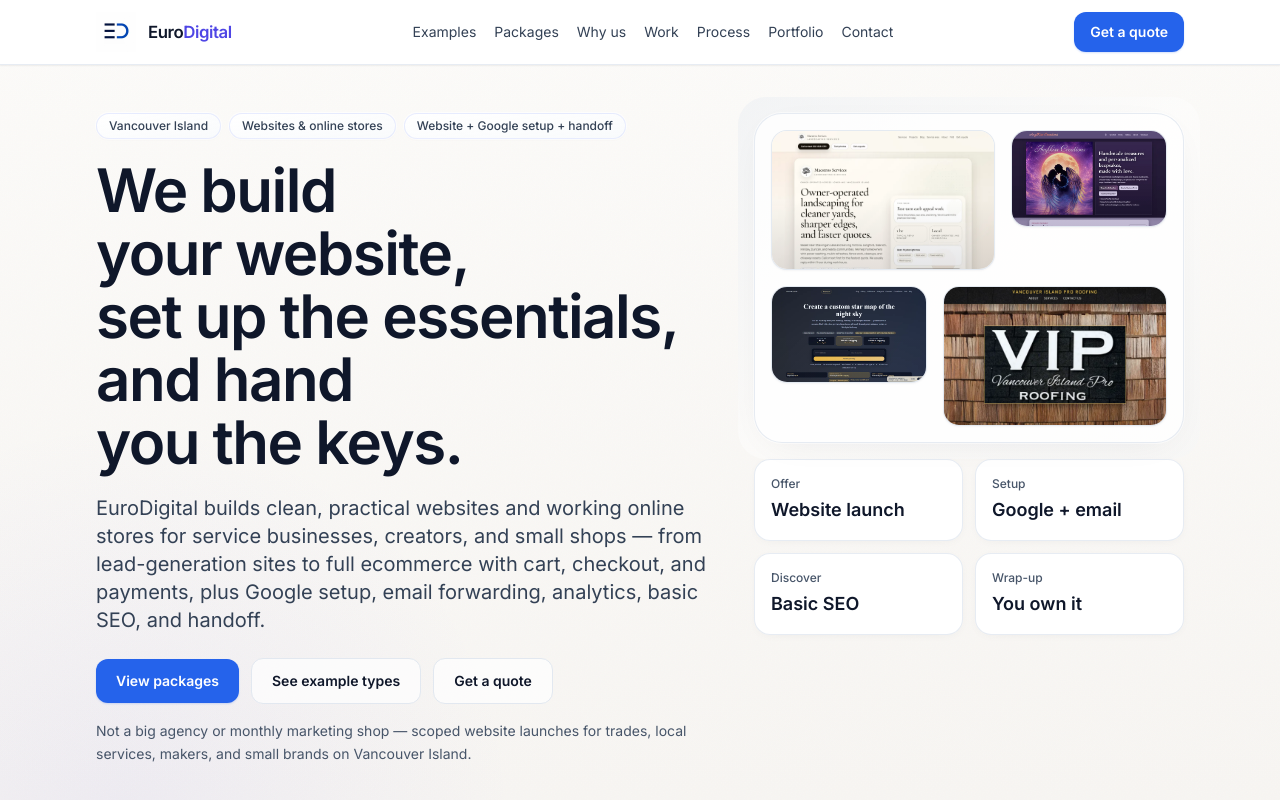
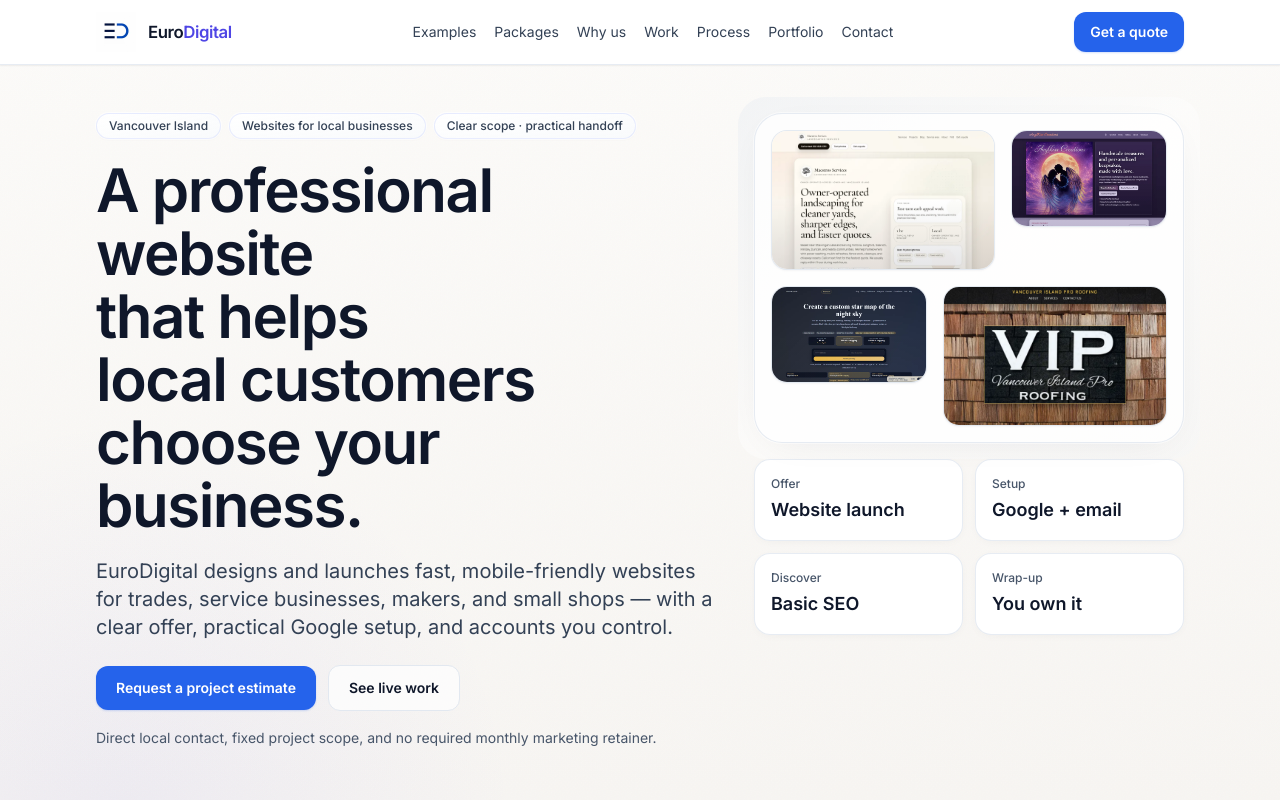
Before and after one commit to daveybehavey/Portfolio, a Next.js app: page / in a window 1280 px wide. Shown: the top 800 px of the page. Built offline with nearby package versions, Linux system fonts and the light colour scheme; no server answers.

Commit message:
feat: lead with local business outcomes

```diff
--- a/src/components/HeroIntro.tsx
+++ b/src/components/HeroIntro.tsx
@@ -7,21 +7,21 @@ import { usePrefersReducedMotion } from "@/lib/usePrefersReducedMotion";
 
 const badges = [
   "Vancouver Island",
-  "Websites & online stores",
-  "Website + Google setup + handoff",
+  "Websites for local businesses",
+  "Clear scope · practical handoff",
 ] as const;
 
 const titleLines = [
-  "We build your website,",
-  "set up the essentials,",
-  "and hand you the keys.",
+  "A professional website",
+  "that helps local customers",
+  "choose your business.",
 ] as const;
 
 const subtext =
-  "EuroDigital builds clean, practical websites and working online stores for service businesses, creators, and small shops — from lead-generation sites to full ecommerce with cart, checkout, and payments, plus Google setup, email forwarding, analytics, basic SEO, and handoff.";
+  "EuroDigital designs and launches fast, mobile-friendly websites for trades, service businesses, makers, and small shops — with a clear offer, practical Google setup, and accounts you control.";
 
 const footerLine =
-  "Not a big agency or monthly marketing shop — scoped website launches for trades, local services, makers, and small brands on Vancouver Island.";
+  "Direct local contact, fixed project scope, and no required monthly marketing retainer.";
 
 export function HeroIntro() {
   const reduced = usePrefersReducedMotion();
@@ -59,8 +59,8 @@ export function HeroIntro() {
     <div className="lg:col-span-7">
       <motion.div initial={false} animate="show" variants={outer}>
         <motion.div variants={item} className="flex flex-wrap gap-2">
-          {badges.map((b) => (
-            <Badge key={b}>{b}</Badge>
+          {badges.map((badge) => (
+            <Badge key={badge}>{badge}</Badge>
           ))}
         </motion.div>
 
@@ -68,8 +68,8 @@ export function HeroIntro() {
           variants={lineContainer}
           className="mt-4 text-balance text-4xl font-semibold leading-[1.1] tracking-tight text-slate-900 sm:mt-5 sm:text-6xl sm:leading-[1.05]"
         >
-          {titleLines.map((line, i) => (
-            <motion.span key={i} variants={item} className="block">
+          {titleLines.map((line) => (
+            <motion.span key={line} variants={item} className="block">
               {line}
             </motion.span>
           ))}
@@ -87,28 +87,20 @@ export function HeroIntro() {
           className="mt-6 flex flex-wrap items-center gap-3"
         >
           <ButtonLink
-            href="#packages"
+            href="#contact"
             magnetic
             analyticsLocation="hero"
-            analyticsLabel="View packages"
+            analyticsLabel="Request a project estimate"
           >
-            View packages
+            Request a project estimate
           </ButtonLink>
           <ButtonLink
             href="#examples"
             variant="secondary"
             analyticsLocation="hero"
-            analyticsLabel="See example types"
+            analyticsLabel="See live work"
           >
-            See example types
-          </ButtonLink>
-          <ButtonLink
-            href="#contact"
-            variant="secondary"
-            analyticsLocation="hero"
-            analyticsLabel="Get a quote"
-          >
-            Get a quote
+            See live work
           </ButtonLink>
         </motion.div>
 
```
